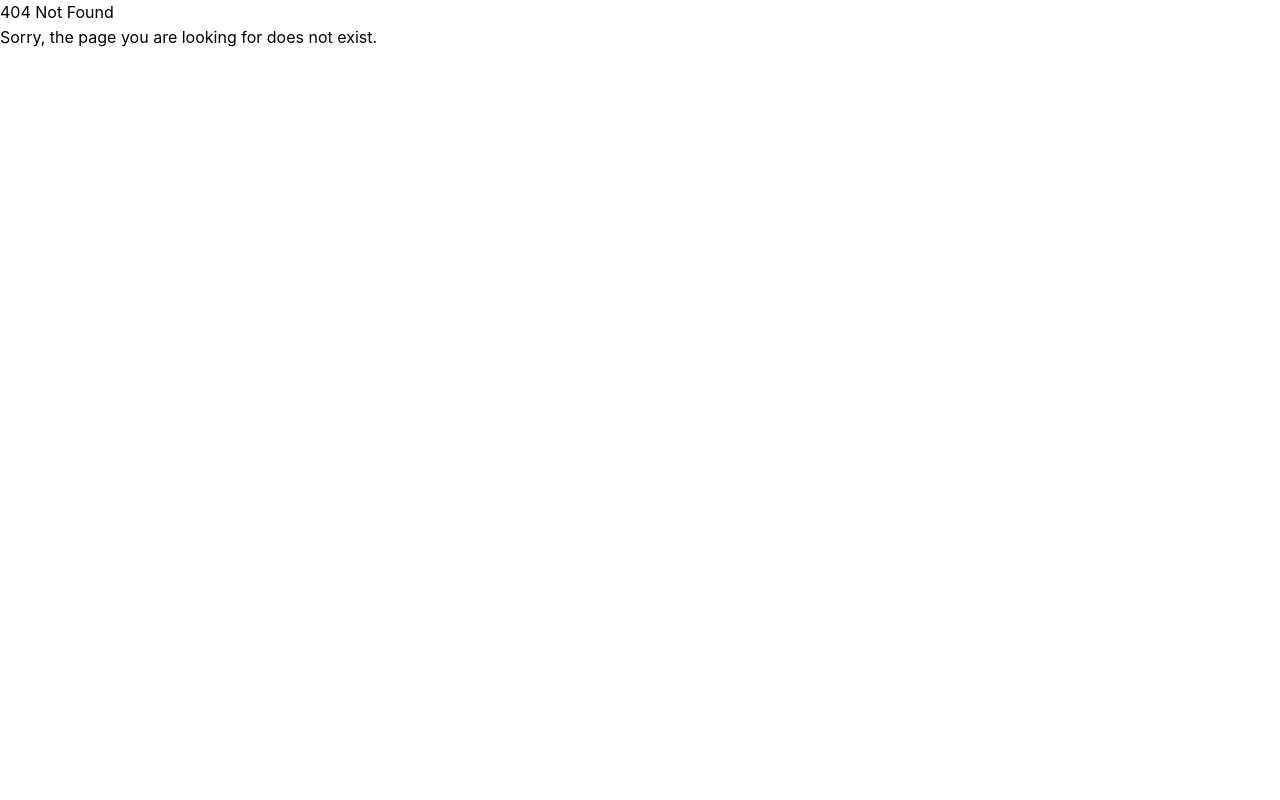
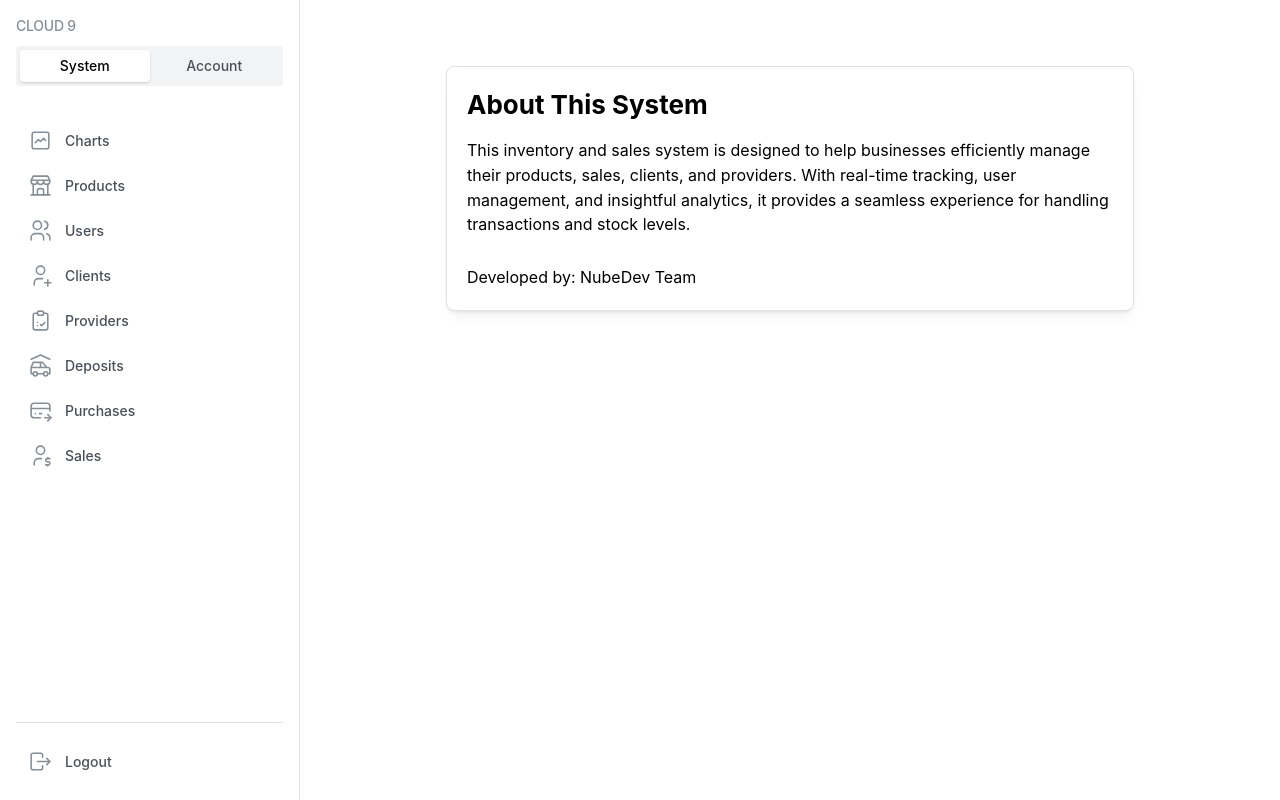
Before and after one commit to ariannagutirrzz/dinoco-front, a React (Vite) app: page /about in a window 1280 px wide. Before the commit this address had no page. Built offline with nearby package versions, Linux system fonts and the light colour scheme; sample sign-in values are in the browser's storage.

Commit message:
little changes

```diff
--- a/src/components/NavBar/NavbarSegmented.jsx
+++ b/src/components/NavBar/NavbarSegmented.jsx
@@ -18,6 +18,7 @@ import {
   IconCheckupList,
   IconUserDollar,
   IconGraph,
+  IconHelp,
 } from "@tabler/icons-react";
 import { SegmentedControl, Text } from "@mantine/core";
 import classes from "./NavbarSegmented.module.css";
@@ -38,7 +39,7 @@ const tabs = {
     { link: "/refunds", label: "Refunds", icon: IconReceiptRefund },
     { link: "", label: "Security", icon: IconFingerprint },
     { link: "", label: "Other Settings", icon: IconSettings },
-    { link: "/users", label: "Users", icon: IconUsers },
+    { link: "/about", label: "About", icon: IconHelp },
   ],
 };
 
--- /dev/null
+++ b/src/pages/About.jsx
@@ -0,0 +1,19 @@
+import { Card, Text, Title, Container } from "@mantine/core";
+
+export default function About() {
+  return (
+    <Container size="sm" mt={50}>
+      <Card shadow="sm" padding="lg" radius="md" withBorder>
+        <Title order={2} mb="md">
+          About This System
+        </Title>
+        <Text size="md" mb="sm">
+          This inventory and sales system is designed to help businesses efficiently manage their products, sales, clients, and providers. With real-time tracking, user management, and insightful analytics, it provides a seamless experience for handling transactions and stock levels.
+        </Text>
+        <Text size="md" weight={500} mt="md">
+          Developed by: NubeDev Team
+        </Text>
+      </Card>
+    </Container>
+  );
+}
--- a/src/routes/AppRoutes.jsx
+++ b/src/routes/AppRoutes.jsx
@@ -14,6 +14,7 @@ import Sales from "../pages/Sales";
 import Charts from "../pages/Charts";
 import Auth from "../pages/Auth";
 import Refunds from "../pages/Refunds";
+import About from "../pages/About";
 
 export default function AppRoutes() {
   return (
@@ -34,6 +35,7 @@ export default function AppRoutes() {
             <Route path="/sales" element={<Sales />} />
             <Route path="/refunds" element={<Refunds />} />
             <Route path="/charts" element={<Charts />} />
+            <Route path="/about" element={<About />} />
           </Route>
         </Route>
       </Routes>
```
